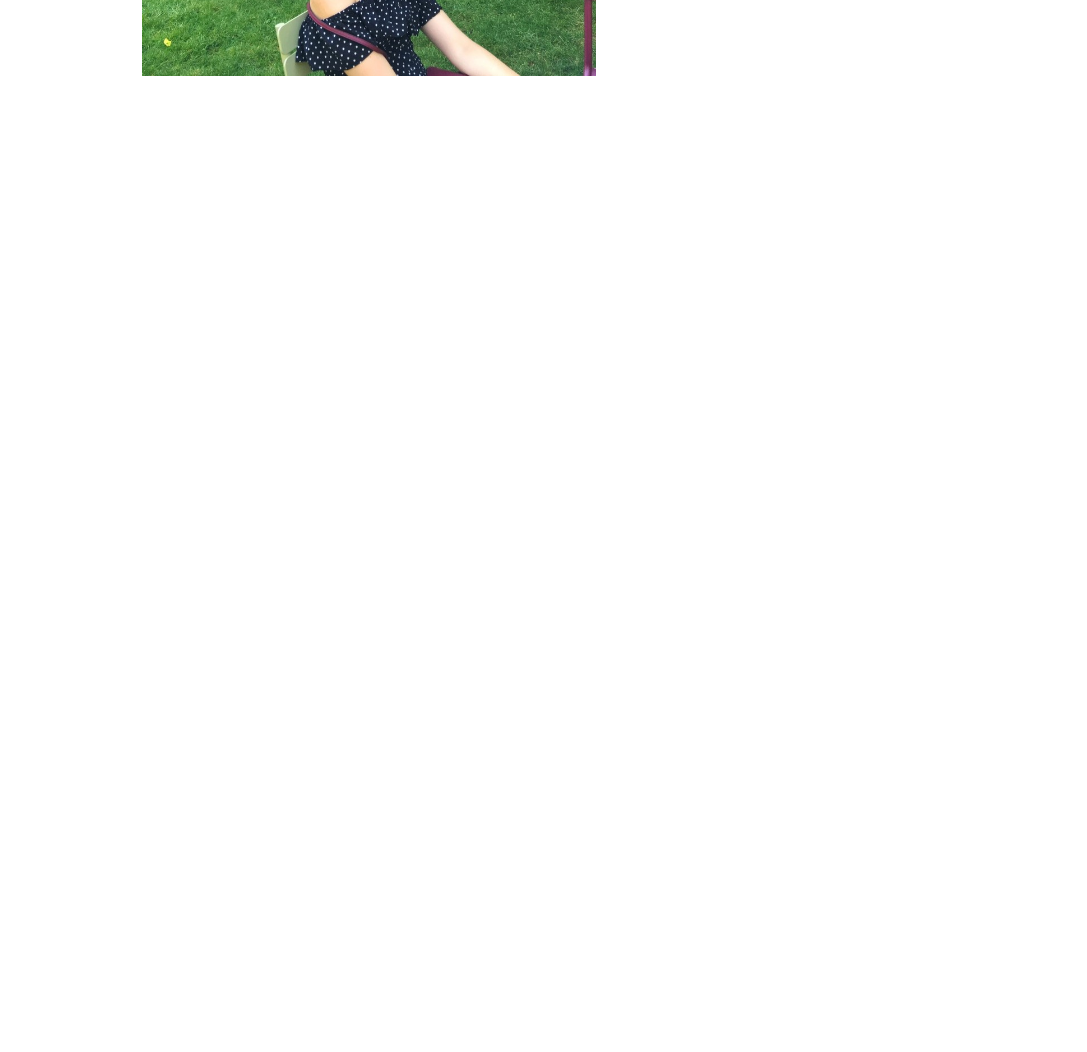
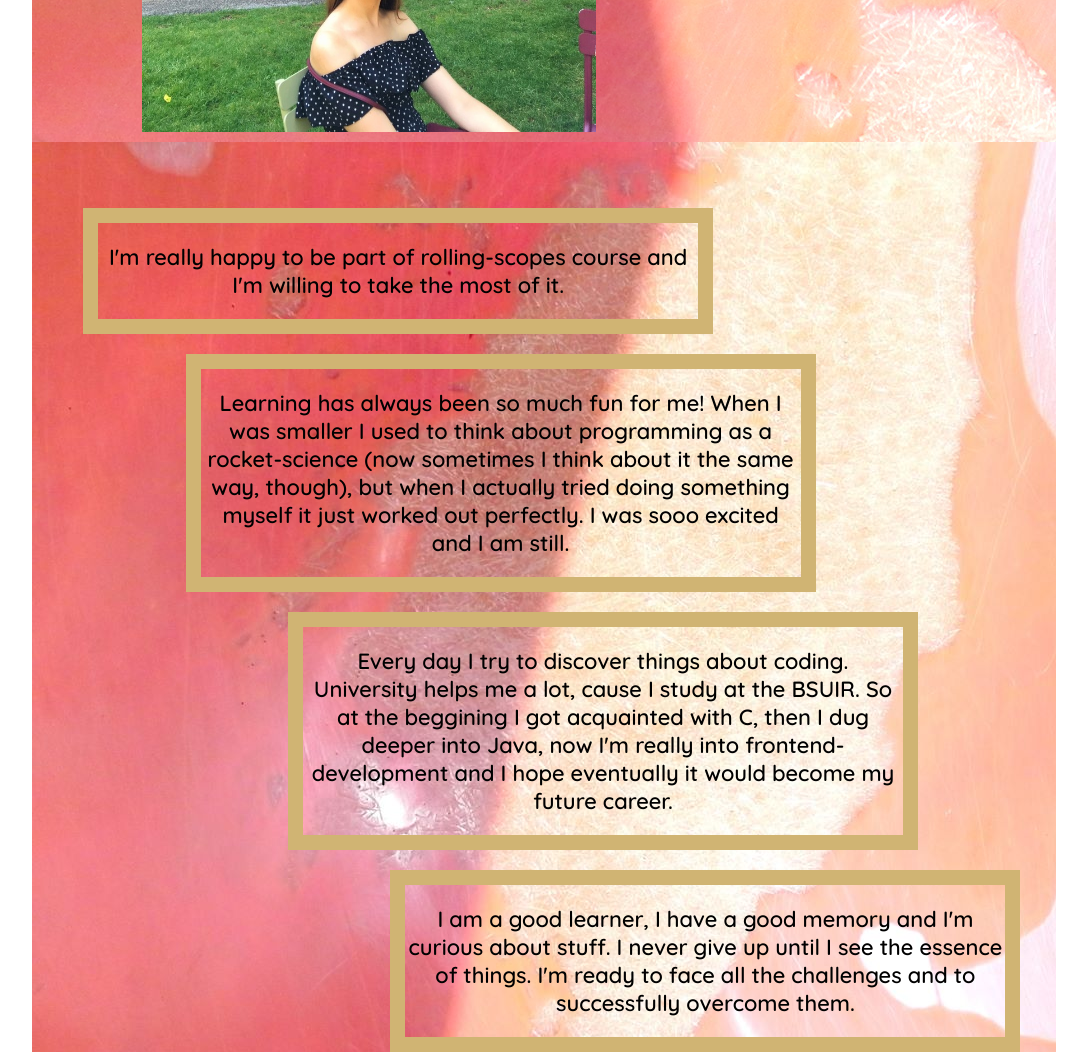
Before and after one commit to boshka0/rsschool-codejam1-cv, a plain HTML site: page index.html in a window 1280 px wide. Shown: the part 500-1552 px from the top of the page, without its empty margins (96-1183 px from the left). Before the commit the page ends 800 px from the top, so only its background shows below. Drawn offline with Linux system fonts and the light colour scheme.

Commit message:
feat: complete summary section

```diff
--- a/index.html
+++ b/index.html
@@ -27,9 +27,30 @@
             my path as a frontend-developer! Let's get acquainted!</p>
         </div>
     </section>
-    <section id="summary"></section>
+    <section id="summary">
+        <div>
+            <p>I'm really happy to be part of rolling-scopes course and I'm willing to take the most of it.</p>
+        </div>
+        <div>
+            <p>Learning has always been so much fun for me! When I was smaller I used to think about programming as
+                a rocket-science (now sometimes I think about it the same way, though), but when I actually tried
+                doing something myself it just worked out perfectly. I was sooo excited and I am still.
+            </p>
+        </div>
+        <div>
+            <p>Every day I try to discover things about coding. University helps me a lot, cause I study
+                at the BSUIR. So at the beggining I got acquainted with C, then I dug deeper into Java,
+                now I'm really into frontend-development and I hope eventually it would become my future career.
+            </p>
+        </div>
+        <div>
+            <p>I am a good learner, I have a good memory and I'm curious about stuff. I never give up until I see the
+                essence of things. I'm ready to face all the challenges and to successfully overcome them.
+            </p>
+        </div>
+    </section>
     <section id="skills"></section>
     <section id="code"></section>
-    <section id="contacts"></section>
+    <footer id="contacts"></footer>
 </body>
 </html>
--- a/style/general.css
+++ b/style/general.css
@@ -34,22 +34,22 @@ header {
     height: 50px;
     line-height: 50px;
     font-size: 18px;
-    border: solid transparent 3px;
-    color:black;
+    border: solid white 3px;
+    color: black;
     font-weight: bold;
 }
 
 .header li:hover {
-    border: solid white 3px;
     color: white;
 }
 
 #general {
-    padding: 10px;
+    padding: 66px 10px 10px;
     position: relative;
     top: 66px;
     display: flex;
     align-items: center;
+    background-image: url(../images/subtle-grunge-texture6.jpg);
 }
 
 #general img {
--- a/style/style.css
+++ b/style/style.css
@@ -1,2 +1,3 @@
 @import "fonts.css";
-@import "general.css"
+@import "general.css";
+@import "summary.css"
--- a/style/summary.css
+++ b/style/summary.css
@@ -0,0 +1,40 @@
+#summary {
+    position: relative;
+    top: 66px;
+    padding-top: 66px;
+    background-image: url(../images/subtle-grunge-texture61.jpg);
+}
+
+#summary div {
+    border: solid 15px #d0b473;
+    width: 600px;
+    margin-bottom: 20px;
+    padding: 20px 0;
+}
+
+#summary p {
+    color: black;
+    font-size: 22px;
+    text-align: center;
+    font-weight: bold;
+}
+
+#summary div:nth-child(1){
+    position: relative;
+    left: 5%;
+}
+
+#summary div:nth-child(2){
+    position: relative;
+    left: 15%;
+}
+
+#summary div:nth-child(3){
+    position: relative;
+    left: 25%;
+}
+
+#summary div:nth-child(4){
+    position: relative;
+    left: 35%;
+}
```
Also changed, not shown: images/subtle-grunge-texture6.jpg (added), images/subtle-grunge-texture60.jpg (added), images/subtle-grunge-texture61.jpg (added), 3 other files.
